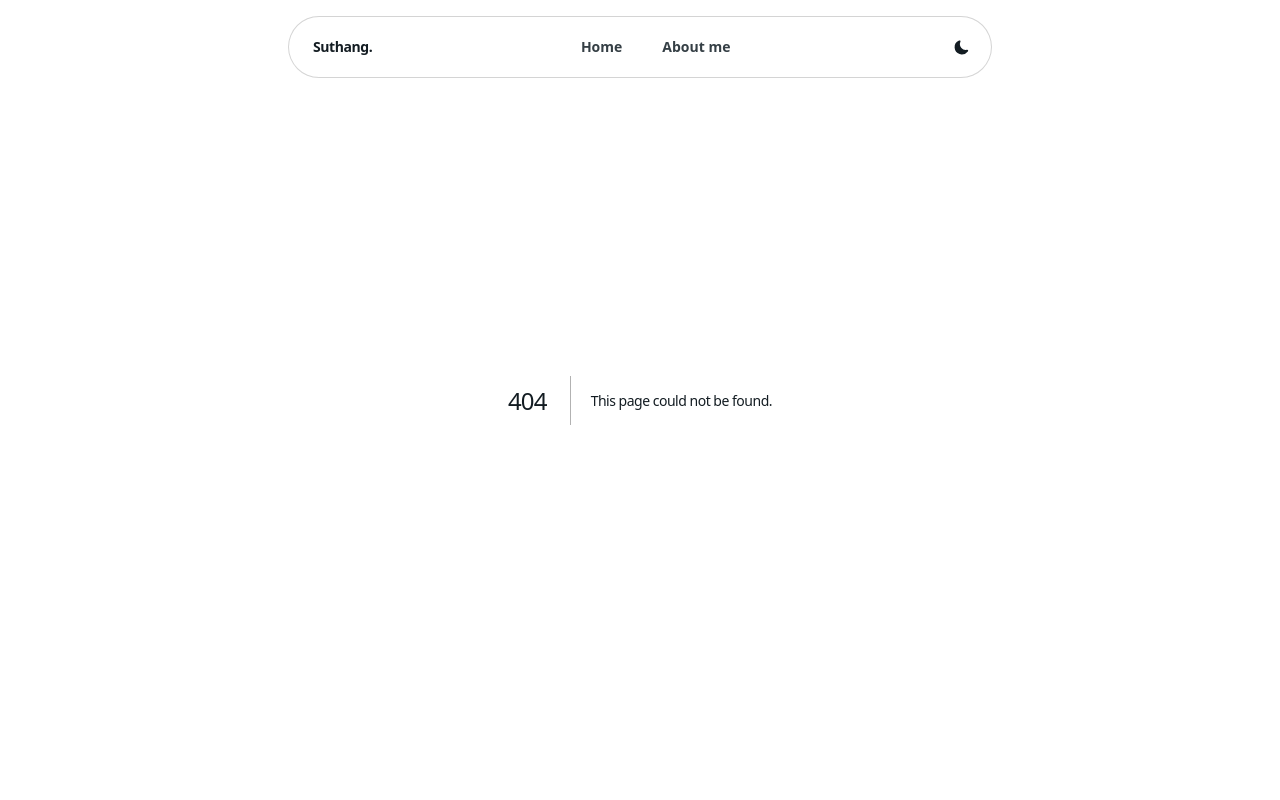
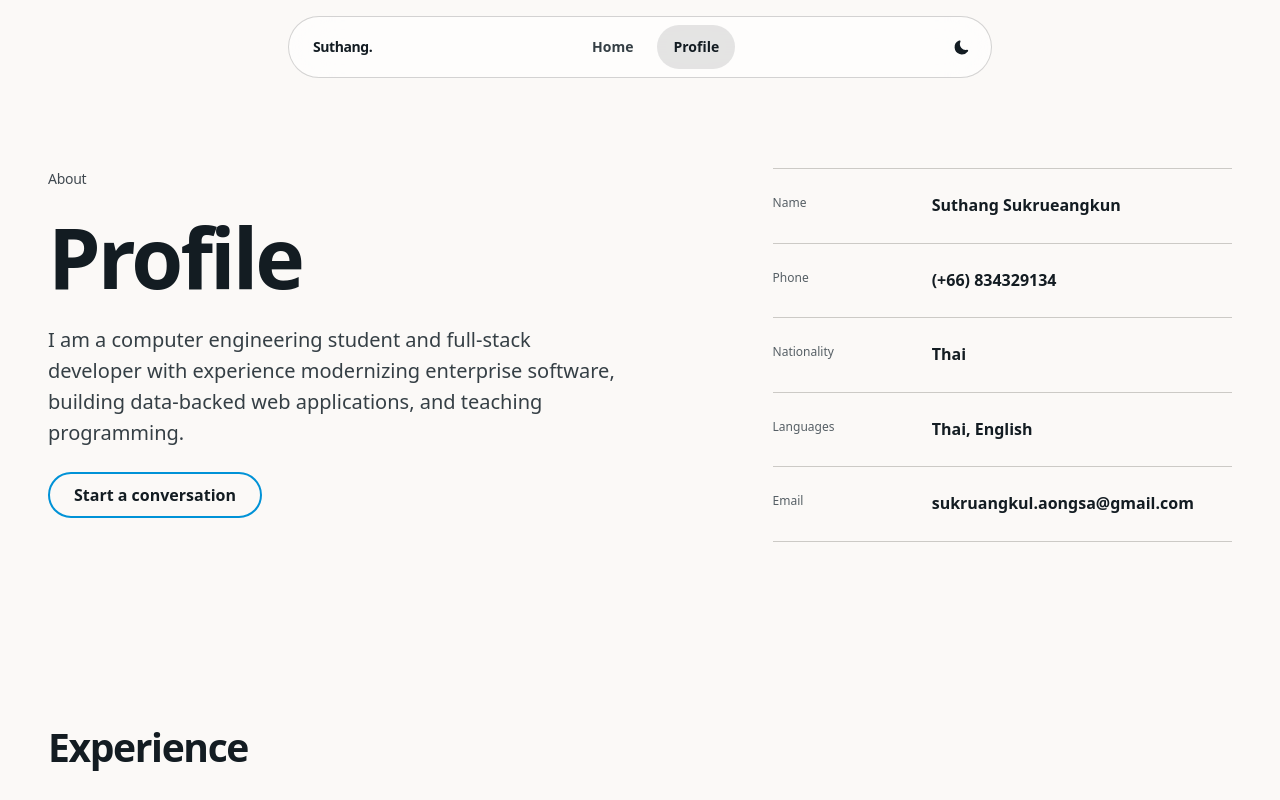
Before and after one commit to oangsa/portfolio-oangsa, a Next.js app: page /profile in a window 1280 px wide. Before the commit this address had no page. Shown: the top 800 px of the page. Built offline with nearby package versions, Linux system fonts and the light colour scheme.

Commit message:
Revamp portfolio UI and integrate GitHub stats feature

```diff
--- /dev/null
+++ b/app/api/github-stats/route.ts
@@ -0,0 +1,19 @@
+import { NextResponse } from "next/server";
+import { getGitHubData } from "@/utils/getGitData";
+
+export const revalidate = 3600;
+
+export async function GET(): Promise<NextResponse> {
+  try {
+    const stats = await getGitHubData();
+
+    return NextResponse.json(stats, {
+      headers: { "Cache-Control": "public, s-maxage=3600, stale-while-revalidate=86400" },
+    });
+  } catch {
+    return NextResponse.json(
+      { error: "GitHub activity is temporarily unavailable" },
+      { status: 502 },
+    );
+  }
+}
--- a/app/globals.css
+++ b/app/globals.css
@@ -77,6 +77,16 @@
   }
 }
 
+.visually-hidden {
+  width: 1px;
+  height: 1px;
+  position: absolute;
+  overflow: hidden;
+  clip: rect(0 0 0 0);
+  clip-path: inset(50%);
+  white-space: nowrap;
+}
+
 .shell {
   width: min(100%, var(--page-width));
   margin-inline: auto;
@@ -87,6 +97,9 @@
   padding-top: calc(var(--space-2xl) + var(--space-md));
 }
 
+/* Hallmark · component: route selector · genre: modern-minimal · theme: locked custom
+ * states: default · hover · focus · active · disabled · current
+ */
 .site-header {
   position: fixed;
   inset: var(--space-sm) 0 auto;
@@ -109,9 +122,8 @@
   border-radius: var(--radius-pill);
   background: var(--color-nav-surface);
   color: var(--color-ink);
-  box-shadow: inset 0 var(--rule-hair) 0 var(--color-nav-highlight), var(--shadow-card);
-  -webkit-backdrop-filter: blur(var(--space-md)) saturate(150%);
-  backdrop-filter: blur(var(--space-md)) saturate(150%);
+  -webkit-backdrop-filter: blur(var(--space-md));
+  backdrop-filter: blur(var(--space-md));
   pointer-events: auto;
 }
 
@@ -158,20 +170,40 @@
 
 .nav-link {
   min-height: 44px;
+  position: relative;
   display: inline-flex;
   align-items: center;
   justify-content: center;
+  isolation: isolate;
   border-radius: var(--radius-pill);
   padding-inline: var(--space-sm);
   color: var(--color-ink-2);
   font-size: var(--text-sm);
   font-weight: 600;
   line-height: 1;
-  transition: background-color var(--dur-short) var(--ease-out), color var(--dur-short) var(--ease-out), transform var(--dur-micro) var(--ease-out);
+  transition: transform var(--dur-micro) var(--ease-out);
+}
+
+.nav-active-indicator {
+  position: absolute;
+  inset: 0;
+  z-index: -1;
+  border-radius: inherit;
+  pointer-events: none;
+}
+
+.nav-active-indicator {
+  background: var(--color-nav-selection);
+  -webkit-backdrop-filter: blur(var(--space-sm));
+  backdrop-filter: blur(var(--space-sm));
+}
+
+.nav-link-label {
+  position: relative;
+  z-index: 1;
 }
 
 .nav-link[aria-current="page"] {
-  background: var(--color-nav-active);
   color: var(--color-ink);
 }
 
@@ -350,6 +382,57 @@
   object-position: center bottom;
 }
 
+.stats-section {
+  display: grid;
+  grid-template-columns: minmax(0, 1fr);
+  gap: var(--space-lg);
+  align-items: end;
+  padding-block: var(--space-lg) var(--space-2xl);
+}
+
+.stats-intro {
+  display: grid;
+  gap: var(--space-2xs);
+}
+
+.stats-intro h2 {
+  font-size: var(--text-xl);
+  line-height: 1.08;
+}
+
+.stats-grid {
+  display: grid;
+  grid-template-columns: repeat(2, minmax(0, 1fr));
+  gap: var(--space-lg);
+  margin: 0;
+}
+
+.stat-item {
+  min-width: 0;
+}
+
+.stat-item dd {
+  margin: 0;
+  color: var(--color-ink);
+  font-family: var(--font-display);
+  font-size: var(--text-3xl);
+  font-weight: var(--display-weight);
+  line-height: 1;
+  letter-spacing: var(--tracking-display);
+}
+
+.stat-item dt {
+  margin-top: var(--space-2xs);
+  color: var(--color-muted);
+  font-size: var(--text-sm);
+}
+
+.stats-status {
+  grid-column: 1 / -1;
+  color: var(--color-muted);
+  font-size: var(--text-xs);
+}
+
 .skills-section,
 .projects-section {
   padding-block: var(--space-3xl);
@@ -359,8 +442,7 @@
   padding-block: var(--space-2xl);
 }
 
-.skills-section,
-.resume-section {
+.skills-section {
   border-top: var(--rule-hair) solid var(--color-rule);
 }
 
@@ -667,6 +749,7 @@
   margin: var(--space-sm) 0 0;
   padding-left: var(--space-md);
   color: var(--color-ink-2);
+  list-style: disc;
 }
 
 .resume-highlights li {
@@ -674,7 +757,7 @@
 }
 
 .resume-highlights li::marker {
-  color: var(--color-rule-2);
+  color: currentColor;
 }
 
 .site-footer {
@@ -720,7 +803,6 @@
 }
 
 @media (hover: hover) and (pointer: fine) {
-  .nav-link:hover,
   .icon-button:hover,
   .menu-button:hover,
   .mobile-nav-link:hover {
@@ -810,6 +892,11 @@
 }
 
 @media (min-width: 60rem) {
+  .stats-section {
+    grid-template-columns: minmax(0, 1fr) minmax(24rem, 0.7fr);
+    gap: var(--space-2xl);
+  }
+
   .skills-grid {
     grid-template-columns: repeat(4, minmax(0, 1fr));
   }
@@ -818,6 +905,7 @@
     grid-template-columns: minmax(0, 7fr) minmax(0, 5fr);
     gap: var(--space-2xl);
     padding-block: var(--space-xl) var(--space-2xl);
+    transform: translateY(calc(-1 * var(--space-sm)));
   }
 
   .photo-frame {
@@ -831,6 +919,11 @@
 
   .compact-heading {
     grid-template-columns: minmax(0, 0.7fr) minmax(18rem, 1fr);
+  }
+
+  .compact-heading p {
+    justify-self: end;
+    text-align: right;
   }
 
   .about-intro {
--- a/app/page.tsx
+++ b/app/page.tsx
@@ -2,6 +2,7 @@ import Photo from "@/components/photo";
 import ProjectsGrid from "@/components/projectsGrid";
 import Skills from "@/components/skills";
 import Socials from "@/components/socials";
+import Stats from "@/components/stats";
 
 export default function Home(): JSX.Element {
   return (
@@ -18,6 +19,8 @@ export default function Home(): JSX.Element {
         </div>
         <Photo />
       </section>
+
+      <Stats />
 
       <section className="skills-section shell" aria-labelledby="skills-heading">
         <div className="section-heading compact-heading">
--- a/app/aboutme/page.tsx
+++ b/app/profile/page.tsx
@@ -16,8 +16,7 @@ function ResumeSection({ section, id }: { section: resumeSectionInterface; id: s
               <p className="resume-organization">{entry.organization}</p>
               <h3>{entry.title}</h3>
               {entry.context ? <p className="resume-context">{entry.context}</p> : null}
-              {entry.highlights?.length === 1 ? <p className="resume-summary">{entry.highlights[0]}</p> : null}
-              {entry.highlights && entry.highlights.length > 1 ? (
+              {entry.highlights?.length ? (
                 <ul className="resume-highlights">
                   {entry.highlights.map((highlight) => <li key={highlight}>{highlight}</li>)}
                 </ul>
@@ -30,13 +29,13 @@ function ResumeSection({ section, id }: { section: resumeSectionInterface; id: s
   );
 }
 
-export default function AboutPage(): JSX.Element {
+export default function ProfilePage(): JSX.Element {
   return (
     <main className="site-main about-page shell">
-      <section aria-labelledby="about-heading" className="about-intro">
+      <section aria-labelledby="profile-heading" className="about-intro">
         <div className="about-copy">
-          <p className="hero-role">Profile</p>
-          <h1 id="about-heading">{about.title}</h1>
+          <p className="hero-role">About</p>
+          <h1 id="profile-heading">{about.title}</h1>
           <p>{about.description}</p>
           <a className="primary-cta" href="mailto:sukruangkul.aongsa@gmail.com">Start a conversation</a>
         </div>
--- a/components/navbar.tsx
+++ b/components/navbar.tsx
@@ -1,5 +1,6 @@
 "use client";
 
+import { motion, useReducedMotion } from "framer-motion";
 import NextLink from "next/link";
 import { usePathname } from "next/navigation";
 import { useTheme } from "next-themes";
@@ -11,6 +12,7 @@ import { navigation } from "@/utils/site";
 export default function Navbar(): JSX.Element {
   const pathname = usePathname();
   const { resolvedTheme, setTheme } = useTheme();
+  const reduceMotion = useReducedMotion();
   const [isMenuOpen, setIsMenuOpen] = useState(false);
 
   const isDark = resolvedTheme === "dark";
@@ -34,7 +36,19 @@ export default function Navbar(): JSX.Element {
                 aria-current={isCurrent ? "page" : undefined}
                 className="nav-link"
               >
-                {label}
+                {isCurrent ? (
+                  <motion.span
+                    layoutId="nav-active-indicator"
+                    className="nav-active-indicator"
+                    initial={false}
+                    transition={{
+                      duration: reduceMotion ? 0 : 0.25,
+                      ease: [0.25, 1, 0.5, 1],
+                    }}
+                    aria-hidden="true"
+                  />
+                ) : null}
+                <span className="nav-link-label">{label}</span>
               </NextLink>
             );
           })}
--- /dev/null
+++ b/components/stats.tsx
@@ -0,0 +1,96 @@
+"use client";
+
+import { useEffect, useState } from "react";
+import { animate, motion, useMotionValue, useReducedMotion, useTransform } from "framer-motion";
+import type { GitHubData } from "@/utils/getGitData";
+
+type LoadState = "loading" | "ready" | "error";
+
+function CountUp({ value }: { value: number | undefined }): JSX.Element {
+  const count = useMotionValue(0);
+  const formattedCount = useTransform(count, (latest) => Math.round(latest).toLocaleString("en-US"));
+  const reduceMotion = useReducedMotion();
+
+  useEffect(() => {
+    if (value === undefined) {
+      return;
+    }
+
+    if (reduceMotion) {
+      count.set(value);
+      return;
+    }
+
+    count.set(0);
+    const controls = animate(count, value, {
+      duration: 1.4,
+      ease: [0.16, 1, 0.3, 1],
+    });
+
+    return controls.stop;
+  }, [count, reduceMotion, value]);
+
+  if (value === undefined) {
+    return <span>—</span>;
+  }
+
+  return (
+    <>
+      <motion.span aria-hidden="true">{formattedCount}</motion.span>
+      <span className="visually-hidden">{value.toLocaleString("en-US")}</span>
+    </>
+  );
+}
+
+export default function Stats(): JSX.Element {
+  const [stats, setStats] = useState<GitHubData | null>(null);
+  const [loadState, setLoadState] = useState<LoadState>("loading");
+
+  useEffect(() => {
+    const controller = new AbortController();
+
+    async function loadStats(): Promise<void> {
+      try {
+        const response = await fetch("/api/github-stats", { signal: controller.signal });
+
+        if (!response.ok) {
+          throw new Error("GitHub activity could not be loaded");
+        }
+
+        const data = await response.json() as GitHubData;
+        setStats(data);
+        setLoadState("ready");
+      } catch (error) {
+        if (!(error instanceof DOMException && error.name === "AbortError")) {
+          setLoadState("error");
+        }
+      }
+    }
+
+    void loadStats();
+
+    return () => controller.abort();
+  }, []);
+
+  return (
+    <section className="stats-section shell" aria-labelledby="github-stats-heading">
+      <div className="stats-intro">
+        <p className="hero-role">GitHub activity</p>
+        <h2 id="github-stats-heading">Built in public.</h2>
+      </div>
+
+      <dl className="stats-grid" aria-busy={loadState === "loading"} aria-live="polite">
+        <div className="stat-item">
+          <dd><CountUp value={stats?.reposCount} /></dd>
+          <dt>Public repositories</dt>
+        </div>
+        <div className="stat-item">
+          <dd><CountUp value={stats?.commitsCount} /></dd>
+          <dt>Authored commits</dt>
+        </div>
+      </dl>
+
+      {loadState === "error" ? <p className="stats-status">Live GitHub totals are temporarily unavailable.</p> : null}
+    </section>
+  );
+}
--- a/tokens.css
+++ b/tokens.css
@@ -1,5 +1,5 @@
 /* Hallmark · genre: modern-minimal · tone: soft · macrostructure: Portfolio Grid / Split Studio · design-system: design.md · designed-as-app
- * theme: custom · vibe: "soft, airy, approachable sky-blue" · paper: oklch(97% 0.012 235) · accent: oklch(62% 0.160 235)
+ * theme: custom · vibe: "warm paper and soft charcoal" · paper: oklch(98.4% 0.004 80) · accent: oklch(62% 0.160 235)
  * display: Geist 700 · body: Geist 400 · axes: light / geometric-sans / cool · context: explicit · studied: no
  * nav: N5 Floating Pill · footer: Ft5 Statement · contrast: pass (40–41) · slop: pass (42–45)
  * honest: pass (46) · chrome: pass (47) · tokens: pass (48) · responsive: pass (49) · icons: pass (30) · mobile: pass (34, 49, 50–57)
@@ -9,13 +9,13 @@
 :root {
   color-scheme: light;
 
-  --color-paper: oklch(97% 0.012 235);
-  --color-paper-2: oklch(94% 0.016 235);
-  --color-paper-3: oklch(90% 0.022 235);
+  --color-paper: oklch(98.4% 0.004 80);
+  --color-paper-2: oklch(96% 0.006 80);
+  --color-paper-3: oklch(92.5% 0.008 80);
   --color-ink: oklch(22% 0.018 240);
   --color-ink-2: oklch(36% 0.017 240);
-  --color-rule: oklch(82% 0.018 235);
-  --color-rule-2: oklch(72% 0.020 235);
+  --color-rule: oklch(84% 0.006 80);
+  --color-rule-2: oklch(73% 0.006 80);
   --color-muted: oklch(48% 0.015 240);
   --color-neutral: oklch(40% 0.016 240);
   --color-accent: oklch(62% 0.160 235);
@@ -26,11 +26,12 @@
   --color-nav-border: oklch(42% 0 0 / 0.24);
   --color-nav-highlight: oklch(100% 0 0 / 0.88);
   --color-nav-active: oklch(86% 0 0 / 0.82);
+  --color-nav-selection: oklch(80% 0 0 / 0.42);
   --color-nav-focus: oklch(24% 0 0 / 0.85);
   --color-photo-surface: color-mix(in srgb, var(--color-paper) 82%, transparent);
   --color-photo-border: color-mix(in srgb, var(--color-rule-2) 28%, transparent);
   --color-photo-highlight: color-mix(in srgb, var(--color-paper) 90%, transparent);
-  --color-shadow: oklch(22% 0.030 240 / 0.12);
+  --color-shadow: oklch(22% 0.008 260 / 0.12);
 
   --font-display: var(--font-geist), ui-sans-serif, sans-serif;
   --font-body: var(--font-geist), ui-sans-serif, sans-serif;
@@ -83,13 +84,13 @@
 .dark {
   color-scheme: dark;
 
-  --color-paper: oklch(15% 0.014 235);
-  --color-paper-2: oklch(19% 0.017 235);
-  --color-paper-3: oklch(24% 0.020 235);
-  --color-ink: oklch(95% 0.010 235);
-  --color-ink-2: oklch(82% 0.012 235);
-  --color-rule: oklch(32% 0.018 235);
-  --color-rule-2: oklch(42% 0.020 235);
+  --color-paper: oklch(16% 0.004 260);
+  --color-paper-2: oklch(20% 0.005 260);
+  --color-paper-3: oklch(25% 0.006 260);
+  --color-ink: oklch(95% 0.004 80);
+  --color-ink-2: oklch(82% 0.004 80);
+  --color-rule: oklch(32% 0.005 260);
+  --color-rule-2: oklch(42% 0.006 260);
   --color-muted: oklch(70% 0.014 235);
   --color-neutral: oklch(78% 0.014 235);
   --color-accent: oklch(78% 0.125 235);
@@ -100,9 +101,10 @@
   --color-nav-border: oklch(78% 0 0 / 0.22);
   --color-nav-highlight: oklch(100% 0 0 / 0.11);
   --color-nav-active: oklch(30% 0 0 / 0.76);
+  --color-nav-selection: oklch(42% 0 0 / 0.38);
   --color-nav-focus: oklch(96% 0 0 / 0.90);
   --color-photo-surface: color-mix(in srgb, var(--color-paper) 82%, transparent);
   --color-photo-border: color-mix(in srgb, var(--color-rule-2) 32%, transparent);
   --color-photo-highlight: color-mix(in srgb, var(--color-ink) 8%, transparent);
-  --color-shadow: oklch(5% 0.020 240 / 0.30);
+  --color-shadow: oklch(5% 0.004 260 / 0.30);
 }
--- a/utils/data.ts
+++ b/utils/data.ts
@@ -67,7 +67,7 @@ export const projects: projectsInterface[] = [
 ]
 
 export const about: aboutInterface = {
-  title: 'About me',
+  title: "Profile",
   description: "I am a computer engineering student and full-stack developer with experience modernizing enterprise software, building data-backed web applications, and teaching programming.",
   infos: [
     {
@@ -134,7 +134,7 @@ export const educations: resumeSectionInterface = {
 }
 
 export const activities: resumeSectionInterface = {
-  title: "Teaching & activities",
+  title: "Activities",
   description: "Academic-team work centered on teaching programming, preparing curricula, and supporting hands-on learning.",
   entries: [
     {
--- /dev/null
+++ b/utils/getGitData.ts
@@ -0,0 +1,38 @@
+export interface GitHubData {
+  commitsCount: number;
+  reposCount: number;
+}
+
+type Fetcher = (input: string | URL | Request, init?: RequestInit) => Promise<Response>;
+
+const GITHUB_USER = "oangsa";
+
+export async function getGitHubData(fetcher: Fetcher = fetch): Promise<GitHubData> {
+  const token = process.env.GITHUB_TOKEN ?? process.env.GIT_TOKEN;
+  const headers: HeadersInit = {
+    Accept: "application/vnd.github+json",
+    "X-GitHub-Api-Version": "2022-11-28",
+    ...(token ? { Authorization: `Bearer ${token}` } : {}),
+  };
+
+  const [profileResponse, commitsResponse] = await Promise.all([
+    fetcher(`https://api.github.com/users/${GITHUB_USER}`, { headers }),
+    fetcher(`https://api.github.com/search/commits?q=author:${GITHUB_USER}`, { headers }),
+  ]);
+
+  if (!profileResponse.ok || !commitsResponse.ok) {
+    throw new Error("GitHub activity could not be loaded");
+  }
+
+  const profile = await profileResponse.json() as { public_repos?: unknown };
+  const commits = await commitsResponse.json() as { total_count?: unknown };
+
+  if (typeof profile.public_repos !== "number" || typeof commits.total_count !== "number") {
+    throw new Error("GitHub returned an unexpected response");
+  }
+
+  return {
+    reposCount: profile.public_repos,
+    commitsCount: commits.total_count,
+  };
+}
--- a/utils/site.ts
+++ b/utils/site.ts
@@ -1,6 +1,6 @@
 export const navigation = [
   { label: "Home", href: "/" },
-  { label: "About me", href: "/aboutme" },
+  { label: "Profile", href: "/profile" },
 ] as const;
 
 export const socialLinks = [
```
Also changed, not shown: 2 other files (tests, documents, lock files or other folders).
